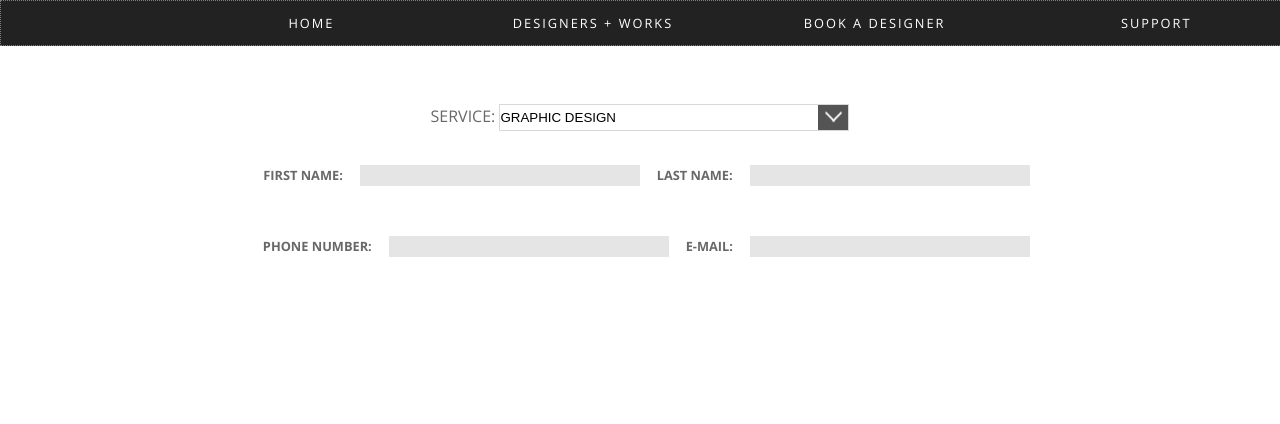
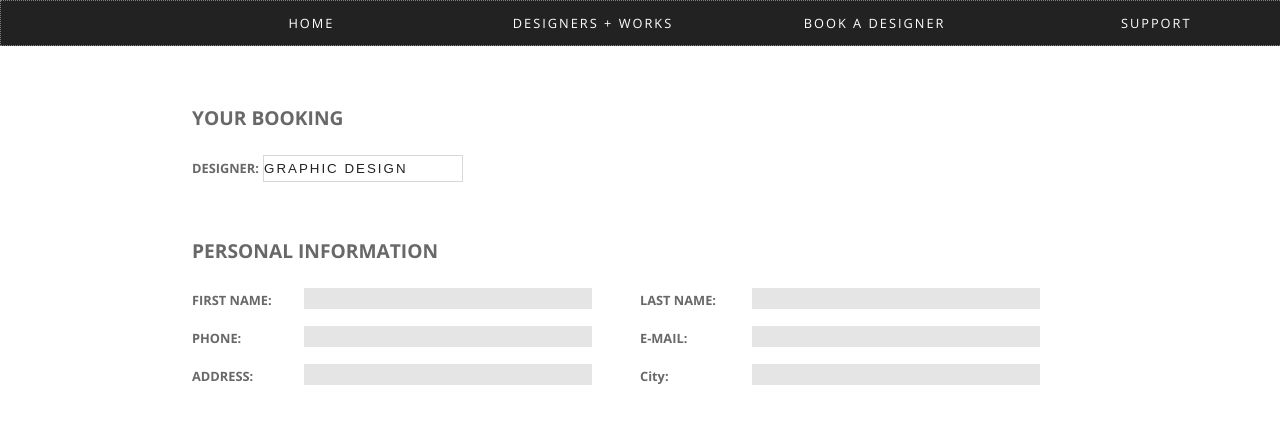
Before and after one commit to haffajappa/project02, a plain HTML site: page Book.html in a window 1280 px wide. Shown: the top 424 px of the page. Drawn offline with nearby package versions, Linux system fonts and the light colour scheme.

Commit message:
=-= some test

```diff
--- a/Book.html
+++ b/Book.html
@@ -17,8 +17,106 @@
           <a href="designers.html" class="button col-2of10"> DESIGNERS + WORKS </a>
           <a href="index.html" class="button col-2of10"> HOME </a>
         </nav>
+
+
         <section>
+          <div class="col-10of10">
+            <div class="form col-7of10">
+              <h2>YOUR BOOKING</h2>
+              <div class="formField col-5of10">
+                <div class="input-wrapper">
+                  <div id="choose-designer" class="drop-down form-type-input">
+                    <label for="form-subject">DESIGNER:</label>
+                    <select id="form-service" class="select-one">
+                      <option value="Graphic Design">GRAPHIC DESIGN</option>
+                      <option value="Web Design">WEB DESIGN</option>
+                      <option value="Video">VIDEO</option>
+                      <option value="Photography">PHOTOGRAPHY</option>
+                   </select>
+                  </div>
+                </div>
 
+
+
+
+
+
+
+
+
+
+
+
+            </div>
+          </div>
+        </section>
+
+
+<!-- .................................................... -->
+
+
+        <section>
+          <div class="col-10of10">
+            <div class="info-form col-7of10">
+              <h2>PERSONAL INFORMATION</h2>
+              <div class="formField col-5of10">
+                <div class="input-wrapper">
+                  <div id = "firstname" class="form-type-input">
+                    <label for="form-subject">FIRST NAME:</label>
+                    <input type="text" id="form-first-name">
+                  </div>
+                </div>
+              </div>
+
+              <div class="formField col-5of10">
+                <div class="input-wrapper">
+                  <div id = "lastname" class="form-type-input">
+                    <label for="form-subject">LAST NAME:</label>
+                    <input type="text" id="form-last-name">
+                  </div>
+                </div>
+              </div>
+
+              <div class="formField col-5of10">
+                <div class="input-wrapper">
+                  <div id = "phone" class="form-type-input">
+                    <label for="form-subject">PHONE:</label>
+                    <input type="text" id="form-phone">
+                  </div>
+                </div>
+              </div>
+
+              <div class="formField col-5of10">
+                <div class="input-wrapper">
+                  <div id = "email" class="form-type-input">
+                    <label for="form-subject">E-MAIL:</label>
+                    <input type="text" id="form-email">
+                  </div>
+                </div>
+              </div>
+
+              <div class="formField col-5of10">
+                <div class="input-wrapper">
+                  <div id = "address" class="form-type-input">
+                    <label for="form-subject">ADDRESS:</label>
+                    <input type="text" id="form-address">
+                  </div>
+                </div>
+              </div>
+
+              <div class="formField col-5of10">
+                <div class="input-wrapper">
+                  <div id = "city" class="form-type-input">
+                    <label for="form-subject">City:</label>
+                    <input type="text" id="form-city">
+                  </div>
+                </div>
+              </div>
+
+            </div>
+          </div>
+        </section>
+        <!--
         <section class="form">
           <div class="col-10of10">
           	<div id="choose-designer" class="drop-down form-type-input">
@@ -51,5 +149,6 @@
           </div>
 
           </section>
+        -->
 </div> <!--end main container -->
   </body>
--- a/css/main.css
+++ b/css/main.css
@@ -10,9 +10,6 @@ section {
   padding: 0.5em 0;
 }
 
-div {
-
-}
 
 h1 {
   font-weight:700;
@@ -173,16 +170,15 @@ a.button2:hover, a.button2:focus {
 }
 
 .input-wrapper {
-  padding: 1em;
+  /**padding: 1em;**/
+  text-align:left;
+  padding-right:3em;
   /**border: 1px dotted grey;**/
 }
 
 .input-wrapper label {
   font-size: 80%;
   font-weight:700;
-  padding-right:1em;
-  padding-left:1em;
-
 }
 
 .input-wrapper input {
@@ -191,34 +187,61 @@ a.button2:hover, a.button2:focus {
   border: 2px solid #E5E5E5;
   color: #222222 !important;
   min-width: 25%;
+  width:70%;
+  float:right;
 }
+
 
 .form-type-input {
   padding: 0.5em 0em 0.5em 0em;
 }
 
+.input-wrapper select{
+  border-radius: 0;
+  letter-spacing: 2px;
+  background-color:#E5E5E5;
+  border:2px solid #E5E5E5;
+  color:#222222;
+  background:transparent;
+  height:2em;
+  border:1px solid #d8d8d8;
+  width:50%;
+  -webkit-appearance: none;
+}
+
+.input-wrapper label{
+
+}
+
+
+
+
+/**
 .select-one {
    overflow:hidden;
    display:inline-block;
    width:350px;
    background: url("../img/arrow.png") no-repeat #fff 318px;
-    /* dropdown_arrow.png is a 31x28 image */
+    /* dropdown_arrow.png is a 31x28 image
 }
 
 .select-one option {
   padding-left: 1em;
 }
 
-select {
+.input-wrapper select {
     border:0;
     border-radius: 0;
+    background-color: #E5E5E5;
+    border: 2px solid #E5E5E5;
     background:transparent;
     height:2em;
     border:1px solid #d8d8d8;
-    width:350px;
+    width:70%;
     -webkit-appearance: none;
     vertical-align: middle;
 }
+*/
 
 .image-background {
   display: inline-block;
@@ -271,9 +294,24 @@ a.clickImage:hover, a.clickImage:focus {
 }
 
 .form{
-  margin:5em;
+  display:inline-block;
+  margin:5em 5em 2em 5em;
 }
 
-.choose-designer{
+.form h2{
+  text-align:left;
+}
+
+.info-form{
+  display:inline-block;
+}
+
+.info-form h2{
+  text-align:left;
+}
+
+.formField {
+  margin: 0px !important;
   float:left;
+  position:relative;
 }
```
